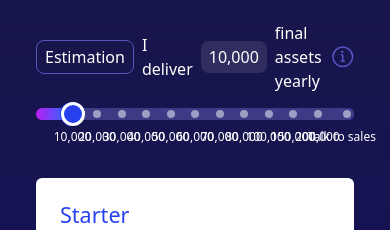
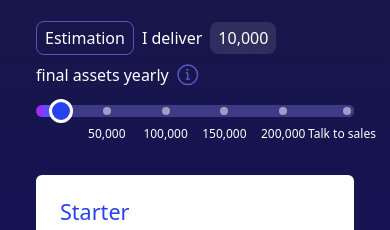
Before and after one commit to tuannm10201/hubspot, a plain HTML site: page index.html in a window 390 px wide. Shown: the part 294-524 px from the top of the page. Drawn offline with Linux system fonts and the light colour scheme.

Commit message:
header complete

```diff
--- a/index.html
+++ b/index.html
@@ -11,7 +11,7 @@
   </head>
   <body>
     <header>
-      <div class="container-fluid py-1">
+      <div class="container-fluid pb-1 pt-2">
         <div
           class="d-flex align-items-center justify-content-between flex-column flex-lg-row gap-3 gap-lg-0"
         >
@@ -59,20 +59,22 @@
           </div>
 
           <div class="mt-4 mb-2">
-            <div class="estimation-range text-white">
+            <div class="estimation-range text-white flex-wrap">
               <span class="px-2 py-1 text-center estimation">Estimation</span>
               I deliver
-              <span class="off-white-btn py-1 px-2">10,000</span>
-              final assets yearly
-              <img src="assets/icon/info.svg" alt="info" />
+              <span class="off-white-btn py-1 px-2" id="deliver">10,000</span>
+              <div class="d-flex align-items-center gap-2">
+                final assets yearly
+                <img src="assets/icon/info.svg" alt="info" />
+              </div>
             </div>
-            <div class="range">
+            <div class="range mt-4">
               <div class="range-slider">
                 <input
                   type="range"
                   min="0"
-                  max="12"
-                  value="1"
+                  max="220000"
+                  value="10000"
                   class="range-input"
                   id="range4"
                   step="1"
@@ -80,64 +82,9 @@
                 <div class="input-color-container">
                   <div class="input-color"></div>
                 </div>
-                <div class="sliderticks tick-1">
-                  <span class="slidertick opacity-0"> </span>
-                  <span class="slidertick"> </span>
-                  <span class="slidertick"> </span>
-                  <span class="slidertick"> </span>
-                  <span class="slidertick"> </span>
-                  <span class="slidertick"> </span>
-                  <span class="slidertick"> </span>
-                  <span class="slidertick"> </span>
-                  <span class="slidertick"> </span>
-                  <span class="slidertick"> </span>
-                  <span class="slidertick"> </span>
-                  <span class="slidertick"> </span>
-                  <span class="slidertick position-relative" style="left: 5px">
-                  </span>
-                </div>
+                <div class="sliderticks tick-1"></div>
               </div>
-              <div class="sliderticks tick-2" style="pointer-events: all">
-                <span class="slidertick opacity-0" data-value="0">
-                  <div></div>
-                </span>
-                <span class="slidertick">
-                  <div data-value="1">10,000</div>
-                </span>
-                <span class="slidertick">
-                  <div data-value="2">20,000</div>
-                </span>
-                <span class="slidertick">
-                  <div data-value="3">30,000</div>
-                </span>
-                <span class="slidertick">
-                  <div data-value="4">40,000</div>
-                </span>
-                <span class="slidertick">
-                  <div data-value="5">50,000</div>
-                </span>
-                <span class="slidertick">
-                  <div data-value="6">60,000</div>
-                </span>
-                <span class="slidertick">
-                  <div data-value="7">70,000</div>
-                </span>
-                <span class="slidertick">
-                  <div data-value="8">80,000</div>
-                </span>
-                <span class="slidertick">
-                  <div data-value="9">100,000</div>
-                </span>
-                <span class="slidertick">
-                  <div data-value="10">150,000</div>
-                </span>
-                <span class="slidertick">
-                  <div data-value="11">200,000</div>
-                </span>
-                <span class="slidertick">
-                  <div data-value="12">Talk to sales</div>
-                </span>
-              </div>
+              <div class="sliderticks tick-2" style="pointer-events: all"></div>
             </div>
           </div>
 
--- a/script/index.js
+++ b/script/index.js
@@ -1,8 +1,76 @@
+// handle slider
+const MAX_VALUE = 200000;
+
+let step = 10;
+
+function updateStep() {
+  const width = window.innerWidth;
+  if (width < 990) {
+    step = 8;
+  } else {
+    step = 10;
+  }
+  if (width < 525) {
+    step = 4;
+  } else if (width < 768) {
+    step = 5;
+  }
+  sliderEl4.max = MAX_VALUE + MAX_VALUE / step;
+  renderNode();
+}
+const tick1 = document.querySelector(".tick-1");
+const tick2 = document.querySelector(".tick-2");
+function renderNode() {
+  // render span inside tick 1
+  tick1.innerHTML = "";
+
+  const firstSpanTick1 = document.createElement("span");
+  firstSpanTick1.className = "slidertick opacity-0";
+  tick1.appendChild(firstSpanTick1);
+
+  for (let i = 0; i < step; i++) {
+    const span = document.createElement("span");
+    span.className = "slidertick";
+    tick1.appendChild(span);
+  }
+
+  const lastSpanTick1 = document.createElement("span");
+  lastSpanTick1.className = "slidertick position-relative";
+  lastSpanTick1.style.left = "5px";
+  tick1.appendChild(lastSpanTick1);
+
+  // render span inside tick 2
+  tick2.innerHTML = "";
+
+  const firstSpanTick2 = document.createElement("span");
+  firstSpanTick2.className = "slidertick";
+  firstSpanTick2.dataset.value = "0";
+  tick2.appendChild(firstSpanTick2);
+
+  for (let i = 0; i < step; i++) {
+    const span = document.createElement("span");
+    span.className = "slidertick";
+    const divDataSet = document.createElement("div");
+    const value = ((i + 1) * MAX_VALUE) / step;
+    divDataSet.dataset.value = value;
+    divDataSet.innerText = formatCurrency(value);
+    span.appendChild(divDataSet);
+    tick2.appendChild(span);
+  }
+
+  const lastSpanTick2 = document.createElement("span");
+  lastSpanTick2.className = "slidertick";
+  const divDataSet = document.createElement("div");
+  divDataSet.dataset.value = sliderEl4.max;
+  divDataSet.innerText = "Talk to sales";
+  lastSpanTick2.appendChild(divDataSet);
+  tick2.appendChild(lastSpanTick2);
+
+  addEventSliderTicks2();
+}
+
 const sliderEl4 = document.querySelector("#range4");
 const sliderValue4 = document.querySelector(".value4");
-
-const sliderTicks2 = document.querySelectorAll(".tick-2 span");
-const sliderTicks1 = document.querySelectorAll(".tick-1 span");
 
 const inputColor = document.querySelector(".input-color");
 
@@ -10,27 +78,36 @@ const labelValueSlide = document.querySelector(
   ".estimation-range .off-white-btn"
 );
 sliderEl4.addEventListener("input", (event) => {
-  const indexValue = event.target.value;
-  hideTickNode(indexValue == 0 ? 1 : indexValue);
+  let indexValue = event.target.value;
+  if (indexValue > MAX_VALUE) {
+    indexValue = sliderEl4.max;
+  }
+  hideTickNode(indexValue);
 });
+function addEventSliderTicks2() {
+  const sliderTicks2 = document.querySelectorAll(".tick-2 span");
 
-sliderTicks2.forEach((tick) => {
-  tick.addEventListener("click", (event) => {
-    const indexValue = event.target.dataset.value;
-
-    hideTickNode(indexValue);
+  sliderTicks2.forEach((tick) => {
+    tick.addEventListener("click", (event) => {
+      const indexValue = event.target.dataset.value;
+      hideTickNode(indexValue);
+    });
   });
-});
-
+}
 function hideTickNode(indexValue) {
+  indexValue = Math.max(10000, +indexValue);
   const progress = (indexValue / sliderEl4.max) * 100;
   sliderEl4.value = indexValue;
   updatePrice(indexValue);
   sliderEl4.style.background = ` linear-gradient(90deg, #BB1EF2 0%, #3D5DFF ${progress}%)`;
   inputColor.style.width = `calc(${100 - progress}%)`;
+  const sliderTicks1 = document.querySelectorAll(".tick-1 span");
   sliderTicks1.forEach((tick, index) => {
     tick.style.backgroundColor = "rgba(255, 255, 255, 0.5)";
-    if (index === +indexValue) {
+    const stepShow = MAX_VALUE / step;
+    const shouldHideNode =
+      Math.abs(index * stepShow - indexValue) < MAX_VALUE / 100;
+    if (shouldHideNode) {
       tick.style.backgroundColor = "unset";
     }
   });
@@ -41,31 +118,35 @@ const corePrice = document.querySelector("#core-price");
 const BASE_STARTER_PRICE = 2400;
 const BASE_CORE_PRICE = 4100;
 const monthBilleds = document.querySelectorAll(".month-billed");
+const deliver = document.querySelector("#deliver");
 
 function updatePrice(indexValue) {
-  if (indexValue == 12) {
+  if (indexValue > MAX_VALUE) {
     starterPrice.textContent = "Custom";
     corePrice.textContent = "Custom";
+    deliver.textContent = "Custom";
 
     monthBilleds.forEach((monthBilled) => {
       monthBilled.classList.add("d-none");
     });
   } else {
-    const starterPriceValue = BASE_STARTER_PRICE + +indexValue - 1;
-    const corePriceValue = BASE_CORE_PRICE + +indexValue - 1;
-    starterPrice.textContent = formatCurrency(starterPriceValue);
-    corePrice.textContent = formatCurrency(corePriceValue);
+    const starterPriceValue = BASE_STARTER_PRICE + +indexValue;
+    const corePriceValue = BASE_CORE_PRICE + +indexValue;
+    starterPrice.textContent = "$" + formatCurrency(starterPriceValue);
+    corePrice.textContent = "$" + formatCurrency(corePriceValue);
+    deliver.textContent = formatCurrency(indexValue);
 
     monthBilleds.forEach((monthBilled) => {
       monthBilled.classList.remove("d-none");
     });
   }
 }
-hideTickNode(1);
+hideTickNode(10000);
 
 function formatCurrency(number) {
-  return "$" + number.toString().replace(/\B(?=(\d{3})+(?!\d))/g, ",");
+  return number.toString().replace(/\B(?=(\d{3})+(?!\d))/g, ",");
 }
+// end handle slider
 
 const header = document.querySelector("header");
 let lastScrollTop = 0;
@@ -115,4 +196,9 @@ function setEqualHeight() {
 
 // Run when the window is ready and on resize
 setEqualHeight();
-window.addEventListener("resize", setEqualHeight);
+updateStep();
+window.addEventListener("resize", () => {
+  setEqualHeight();
+  updateStep();
+  //update step base on width
+});
--- a/style/index.css
+++ b/style/index.css
@@ -105,24 +105,14 @@ header.hidden {
   height: 20px;
   height: 12px;
   background-color: rgba(255, 255, 255, 0.1);
-  /* background: linear-gradient(to right, red 0%, white 0%); */
 }
 
 #range4::-webkit-slider-thumb {
-  -webkit-appearance: none;
-  appearance: none;
-  height: 24px;
-  width: 24px;
-  background-color: var(--primary-blue-color);
-  border-radius: 50%;
+  visibility: hidden;
 }
 
 #range4::-moz-range-thumb {
-  height: 24px;
-  width: 24px;
-  background-color: var(--primary-blue-color);
-  border: 3px solid #fff;
-  border-radius: 50%;
+  visibility: hidden;
 }
 
 .input-color-container {
@@ -220,15 +210,15 @@ header.hidden {
 /* end range slider  */
 
 .price {
-  font-size: 3.5vw;
+  font-size: 3.2vw;
 }
 .month-billed {
   font-size: 1vw;
 }
 
-@media screen and (min-width: 1486px) {
+@media screen and (min-width: 1486px), screen and (max-width: 768px) {
   .price {
-    font-size: 3rem;
+    font-size: 3rem; /* Ensure font size is 3rem for both large and small screens */
   }
   .month-billed {
     font-size: 15px;
```
